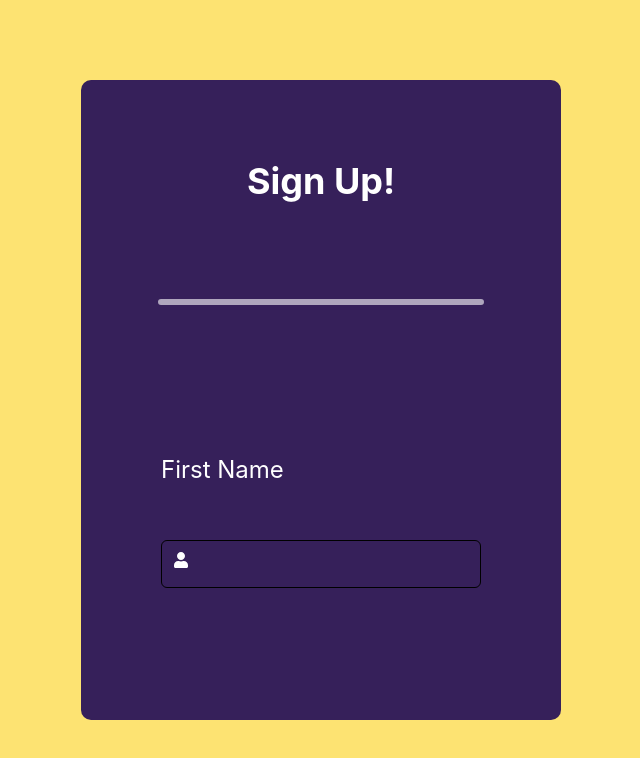
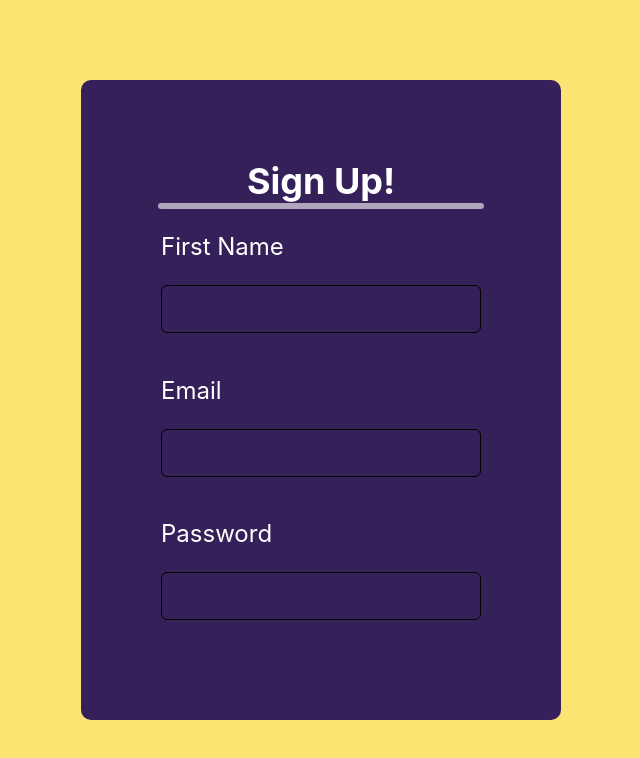
Before and after one commit to Moawin99/Journal, a React (Vite) app in the folder frontend/: page /register in a window 1280 px wide. Shown: the top 758 px of the page, without its empty margins (319-959 px from the left). Built offline with nearby package versions, Linux system fonts and the light colour scheme.

Commit message:
Register - import icons and create button component

```diff
--- a/frontend/src/components/auth/Login.jsx
+++ b/frontend/src/components/auth/Login.jsx
@@ -79,7 +79,7 @@ const Login = ({ color }) => {
 				w='100%'
 				direction='column'>
 					<Button w='100%' color={colors.text} colorScheme={color}>Login</Button>
-					<Link>Register</Link>
+					<Link to='/register'>Register</Link>
 				</Flex>
 			</Flex>
 		</Flex>
--- a/frontend/src/components/auth/Register.jsx
+++ b/frontend/src/components/auth/Register.jsx
@@ -5,7 +5,6 @@ import { Divider, Flex, Heading, InputGroup, InputLeftElement, Icon, Input, Text
 
 const Register = ({ color }) => {
     const [firstName, setFirstName] = useState('');
-    const [lastName, setLastName] = useState('');
     const [email, setEmail] = useState('');
     const [password, setPassword] = useState('');
 	const colors = getColors(color)
@@ -32,28 +31,29 @@ const Register = ({ color }) => {
 			color={colors.btnText}
 			borderRadius='10px'
 			>
-                    <Heading>Sign Up!</Heading>
-                    <Divider borderWidth='3px' borderRadius='5px' borderColor={colors.btnText} />
-
-                <Flex
-                direction='column'
-                w='100%'
-                h='15rem'
-                justify='space-evenly'
-                >
-                    <Text alignSelf='start' fontSize='2xl'>First Name</Text>
-                    <InputGroup>
-                        <InputLeftElement pointerEvents='none'>
-                            {loadProfileIcon()}
-                        </InputLeftElement>
-                        <Input
-                        value={firstName}
-                        onChange={(e) => handleChange(e, setFirstName)}
-                        size={'lg'}
-                        borderColor={'black'}
-                        />
-                    </InputGroup>
-                </Flex>
+                <Heading>Sign Up!</Heading>
+                <Divider borderWidth='3px' borderRadius='5px' borderColor={colors.btnText} />
+                {createFormInput({
+                    text: 'First Name',
+                    setter: setFirstName,
+                    value: firstName,
+                    icon: null,
+                    handler: handleChange
+                })}
+                {createFormInput({
+                    text: 'Email',
+                    setter: setEmail,
+                    value: email,
+                    icon: null,
+                    handler: handleChange
+                })}
+                {createFormInput({
+                    text: 'Password',
+                    setter: setPassword,
+                    value: password,
+                    icon: null,
+                    handler: handleChange
+                })}
             </Flex>
 
         </Flex>
@@ -61,6 +61,30 @@ const Register = ({ color }) => {
 
 }
 
+const createFormInput = ({ text, setter, value, icon, handler }) => {
+    return (
+        <Flex
+        direction='column'
+        w='100%'
+        h='15rem'
+        justify='space-evenly'
+        >
+            <Text alignSelf='start' fontSize='2xl'>{text}</Text>
+            <InputGroup>
+                <InputLeftElement pointerEvents='none'>
+                    {icon}
+                </InputLeftElement>
+                <Input
+                value={value}
+                onChange={(e) => handler(e, setter)}
+                size={'lg'}
+                borderColor={'black'}
+                />
+            </InputGroup>
+        </Flex>
+    )
+}
+
 const loadProfileIcon = () => {
 	return <Icon as={FaUser} />;
 }
```
